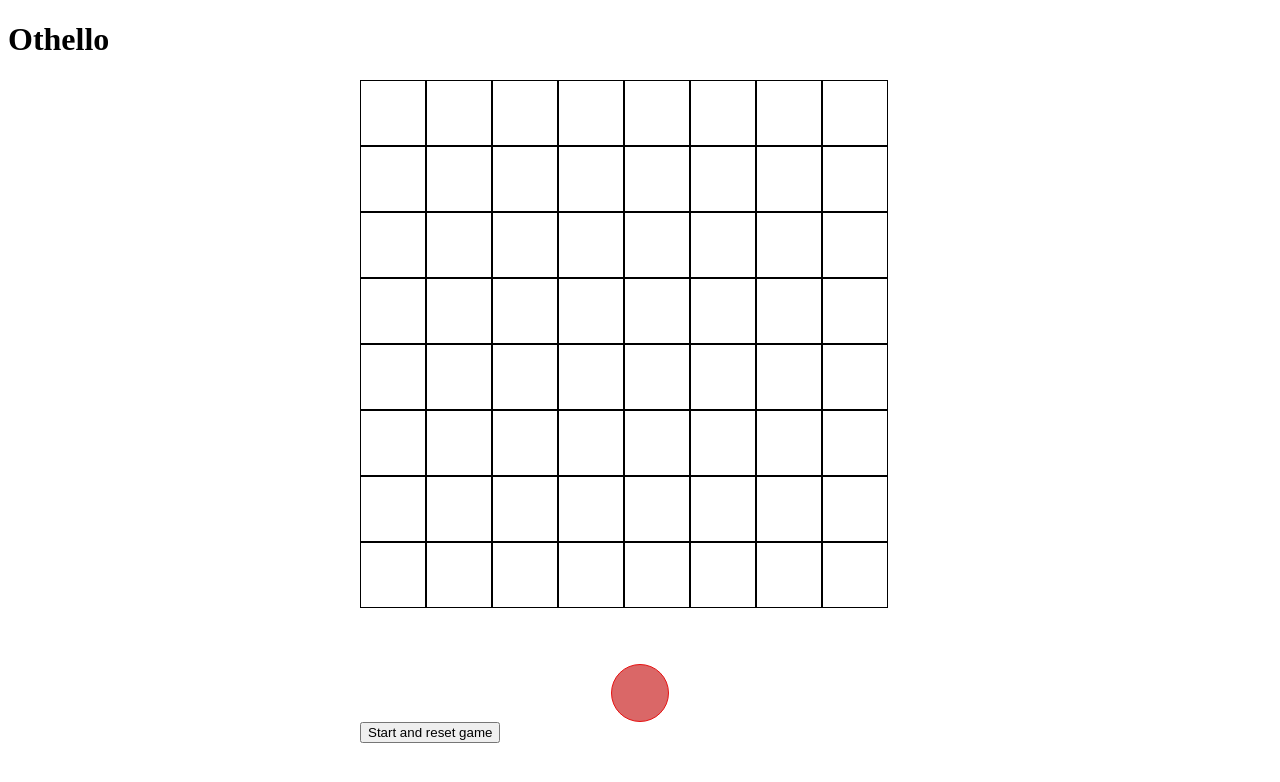
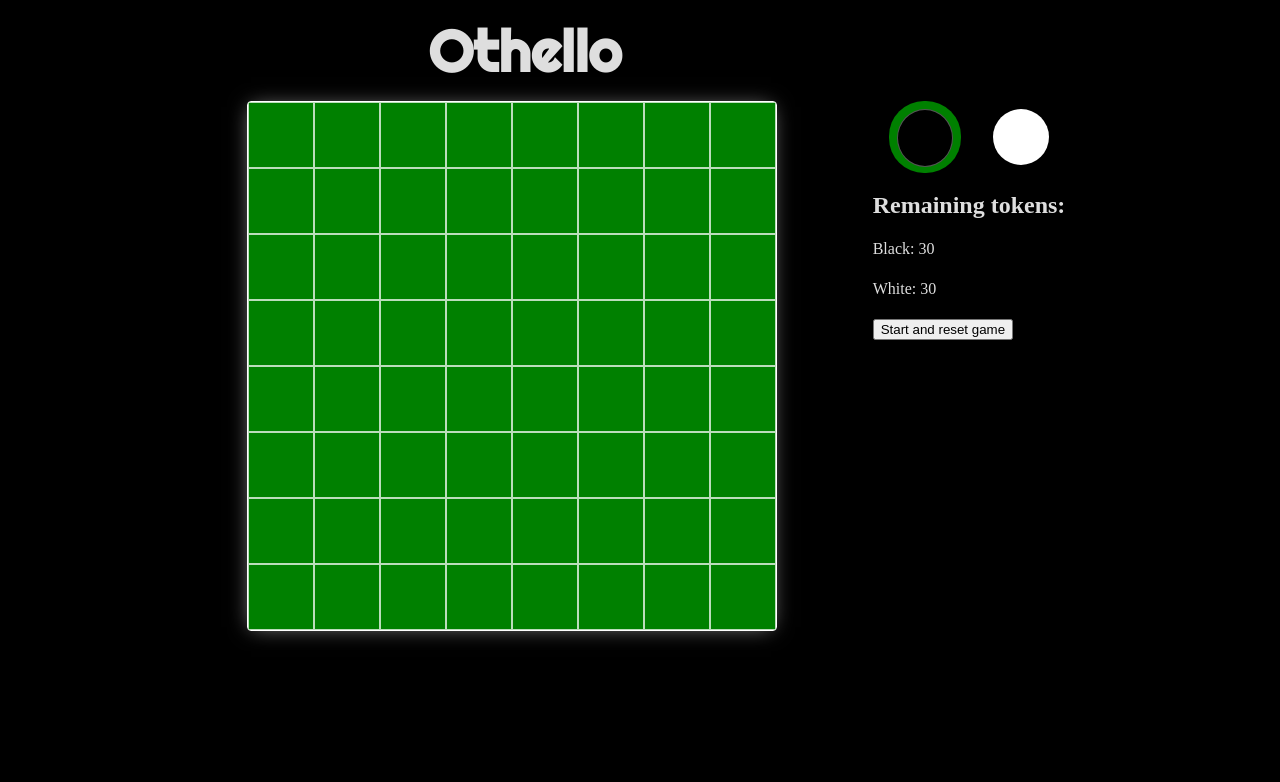
Before and after one commit to Camilaf19/othello-game, a React (Create React App) app: page / in a window 1280 px wide. Shown: the top 782 px of the page. Built offline with nearby package versions, Linux system fonts and the light colour scheme.

Commit message:
Adding styles

```diff
--- a/src/App.tsx
+++ b/src/App.tsx
@@ -1,44 +1,64 @@
 import { useState } from 'react'
-/* import { Player } from './classes/Player' */
 import { Token } from './components/Token'
-import { Board, Cell } from './classes/matriz'
+import { Board } from './classes/board'
+import { Cell } from './classes/cells'
 
 function App() {
-  const boardI = new Board(8, 8)
-  const [board, setBoard] = useState(boardI)
+  const initializeBoard = new Board(8, 8)
+  const [board, setBoard] = useState(initializeBoard)
+  const newBoard = board.initBoard()
   const [turn, setTurn] = useState(1)
-  const newBoard = board.initBoard()
+  const [whiteTokens, setWhiteTokens] = useState(30)
+  const [blackTokens, setBlackTokens] = useState(30)
 
+  function handleClickBoard(irow: number, icol: number): void {
+    const cell = new Cell(irow, icol, turn)
+    let cellValue = cell.validateMove(board)
+    let changeTurn = false
 
-  function handleClick(irow: number, icol: number): void {
-    const cell = new Cell(irow, icol, turn)
-    cell.verificarvecinos(newBoard)
-   /*  turn === 1 ?  board.cells[irow][icol] = 1 : board.cells[irow][icol] = 2  esto va pal otro lado  */
+    if ((turn === 1 || turn === 2) && cellValue === 0) {
+      setWhiteTokens(whiteTokens)
+      setBlackTokens(blackTokens)
+    } else if (turn === 1 && blackTokens > 0) {
+      cellValue = 1
+      setBlackTokens(blackTokens - 1)
+      changeTurn = true
+    } else if (turn === 2 && whiteTokens > 0) {
+      cellValue = 2
+      setWhiteTokens(whiteTokens - 1)
+      changeTurn = true
+    }
+
+    if (changeTurn) {
       const newTurn = turn === 1 ? 2 : 1
       setTurn(newTurn)
-
-
-    console.log(
-      `Clicked on cell (${irow}, ${icol}: ${board.cells[irow][icol]} ${turn} `
-    )
     }
 
+    if (blackTokens === 1 || whiteTokens === 0) {
+      //decir quien gano
+      alert('ya')
+      // setBoard(board)
+    }
+  }
   return (
-    <main className='board'>
+    <>
+      <header className='header-app'>
         <h1>Othello</h1>
-      <section className='game'>
+      </header>
+      <main className='app-main'>
+        <section className='board'>
           {board.cells.map((row, irow) => {
             return (
               <section
                 key={irow}
-              className='row'
+                className='rows'
               >
                 {row.map((_, icol) => {
                   return (
                     <section
                       key={icol}
-                    className='col'
-                    onClick={() => handleClick(irow, icol)}
+                      className='cols'
+                      onClick={() => handleClickBoard(irow, icol)}
                     >
                       {board.cells[irow][icol] === 0 && (
                         <div className='token-none' />
@@ -55,14 +75,35 @@
               </section>
             )
           })}
-
-        <section className='turn-container'>
-          <Token isSelected={turn === 2}></Token>
-          <Token isSelected={turn === 1}></Token>
         </section>
-        <button onClick={() => setBoard(newBoard)}>Start and reset game</button>
+        <section className='aside-container'>
+          <article className='turns-container'>
+            <Token
+              classname='token-black'
+              isSelected={turn === 1}
+            ></Token>
+            <Token
+              classname='token-white'
+              isSelected={turn === 2}
+            ></Token>
+          </article>
+          <article>
+            <h2>Remaining tokens:</h2>
+            <p>Black: {blackTokens}</p>
+            <p>White: {whiteTokens}</p>
+            <button
+              onClick={() => {
+                setBoard(newBoard)
+                setWhiteTokens(30)
+                setBlackTokens(30)
+              }}
+            >
+              Start and reset game
+            </button>
+          </article>
         </section>
       </main>
+    </>
   )
 }
 
--- /dev/null
+++ b/src/classes/board.ts
@@ -0,0 +1,22 @@
+export class Board {
+  rows: number
+  cols: number
+  cells: number[][]
+
+  constructor(rows: number, cols: number) {
+    this.rows = rows
+    this.cols = cols
+    this.cells = Array(rows)
+      .fill(0)
+      .map(() => Array(cols).fill(0))
+  }
+
+  initBoard(): Board {
+    const newBoard = new Board(this.rows, this.cols)
+    newBoard.cells[3][3] = 2
+    newBoard.cells[3][4] = 1
+    newBoard.cells[4][3] = 1
+    newBoard.cells[4][4] = 2
+    return newBoard
+  }
+}
--- /dev/null
+++ b/src/classes/cells.ts
@@ -0,0 +1,41 @@
+import { Board } from './board'
+
+export class Cell extends Board {
+  neighbors: number[][]
+
+  constructor(rows: number, cols: number, public currentPlayer: number) {
+    super(rows, cols)
+    this.neighbors = [
+      [-1, 0], // arriba
+      [0, 1], // derecha
+      [1, 0], // abajo
+      [0, -1], // izquierda
+    ]
+    this.currentPlayer = currentPlayer // turns: 1= black token 2= white token
+  }
+
+  validateMove(Board: Board): number {
+    if (Board.cells[this.rows][this.cols] !== 0) {
+      return 0
+    }
+
+    this.neighbors.map((direction) => {
+      let row = this.rows + direction[0]
+      let col = this.cols + direction[1]
+
+      if (row >= 0 && row < 8 && col >= 0 && col < 8) {  //no salir del tablero
+          let valueAdjacent = Board.cells[row][col]
+           console.log(Board.cells[row][col])
+        if (valueAdjacent === 3 - this.currentPlayer) {  // pintar y capturar ficha adyacente del oponente
+            Board.cells[this.rows][this.cols] = this.currentPlayer
+            Board.cells[row][col] = this.currentPlayer
+          /*   row += direction[0]
+            col += direction[1]  //solo hace cadena de 3, arreglar a toda la fila mirar el while
+             Board.cells[row][col] = this.currentPlayer  */
+        }
+      }
+
+    })
+    return Board.cells[this.rows][this.cols]
+  }
+}
--- a/src/classes/matriz.ts
+++ /dev/null
@@ -1,65 +0,0 @@
-/* import { PlayerToken } from './Player' */
-// import { Player } from './Player'
-export class Board {
-  rows: number
-  cols: number
-  cells: number[][]
-
-  constructor(rows: number, cols: number) {
-    this.rows = rows
-    this.cols = cols
-    this.cells = Array(rows)
-      .fill(0)
-      .map(() => Array(cols).fill(0))
-  }
-
-  initBoard(): Board {
-    const newBoard = new Board(this.rows, this.cols)
-    newBoard.cells[3][3] = 2
-    newBoard.cells[3][4] = 1
-    newBoard.cells[4][3] = 1
-    newBoard.cells[4][4] = 2
-    return newBoard
-  }
-}
-
-type Position = [number, number]
-
-export class Cell extends Board {
-  position: Position
-  neighbors: number[][]
-
-  constructor(rows: number, cols: number, public currentPlayer: number) {
-    super(rows, cols)
-    this.position = [rows, cols]
-    this.neighbors = [
-      [-1, 0], // arriba
-      [0, 1], // derecha
-      [1, 0], // abajo
-      [0, -1], // izquierda
-    ]
-    this.currentPlayer = currentPlayer
-  }
-
-  verificarvecinos(Board: Board) {
-    if (Board.cells[this.rows][this.cols] !== 0) {
-      return console.log('ya esta ocupada')
-    }
-
-    this.neighbors.map((direction) => {
-      const row = this.rows + direction[0]
-      const col = this.cols + direction[1]
-     if (row >= 0 && row < 8 && col >= 0 && col < 8) {
-        let adjacentCell = Board.cells[row][col]
-       if (adjacentCell === 3 - this.currentPlayer) {
-         Board.cells[this.rows][this.cols] = this.currentPlayer
-         console.log('sirve', this.currentPlayer)
-       }
-
-      }
-
-
-
-    })
-  }
-}
--- a/src/components/Token.tsx
+++ b/src/components/Token.tsx
@@ -1,16 +1,16 @@
- //import { Player } from "../classes/matriz"
 
 interface myProps {
   isSelected: boolean
-
- /*  turn: Player */
+  classname: string
 }
 
-export const Token = ({ isSelected}: myProps) => {
- const className = isSelected ? 'token-selected' : 'token-none'
+export const Token = ({ isSelected, classname}: myProps) => {
+  const className = isSelected ? 'token-selected' : 'token-none'
   return (
     <>
-      <div className={className}></div>
+      <section className={className}>
+        <div className={classname}></div>
+      </section>
     </>
   )
 }
--- a/src/index.css
+++ b/src/index.css
@@ -1,29 +1,53 @@
-#root {
-  height: 100vh;
+@import url('https://fonts.googleapis.com/css2?family=Righteous&display=swap');
+:root {
+  font-size: 16px;
+  line-height: 24px;
+  font-weight: 400;
+  color: rgba(255, 255, 255, 0.87);
+  background-color: black;
 }
 
-
-.game {
-  height: 35em;
-  width: 35em;
-  display: table;
-  margin: auto;
+body {
+  margin: 0px;
+  height: 100%;
+}
+.header-app {
+  display: flex;
+  flex-direction: column;
+  align-items: center;
+  padding-right: 8em;
+  font-family: 'Righteous', cursive;
+  font-size: 1.8em;
+}
+.app-main {
+  margin: 0px;
+  display: flex;
+  justify-content: center;
+}
+.board {
+  height: 33em;
+  width: 33em;
+  margin: 0em 4em;
+  border: solid rgb(255, 255, 255) 1px;
+  border-radius: 4px;
+  box-shadow: -1px 1px 20px -5px rgba(255, 255, 255, 0.555);
 }
 
-.row {
+.rows {
   display: flex;
 }
-.col {
+.cols {
   width: 4em;
   height: 4em;
-  border: solid black 1px;
+  border: solid rgba(255, 255, 255, 0.733) 1px;
+  /*  border-radius: 2px; */
+  background-color: #008000;
 }
 
 .token-none {
   display: flex;
   height: 3.5em;
   width: 3.5em;
-  border-radius: 50%;
   margin: auto;
 }
 
@@ -34,6 +58,7 @@
   border-radius: 50%;
   margin: auto;
   background-color: black;
+   border: solid rgba(255, 255, 255, 0.329) 1px;
 }
 
 .token-white {
@@ -43,15 +68,24 @@
   border-radius: 50%;
   margin: auto;
   background-color: white;
-   border: solid black 1px;
 }
 
 .token-selected {
   display: flex;
   height: 3.5em;
   width: 3.5em;
-  border-radius: 50%;
   margin: auto;
-  background-color: rgb(218, 103, 103);
-   border: solid rgb(231, 17, 17) 1px;
+  background-color: #008000;
+  border-radius: 35px;
+  padding: 0.5em;
 }
+
+.aside-container {
+  display: flex;
+  flex-direction: column;
+  margin: 0em 2em;
+}
+
+.turns-container {
+  display: flex;
+}
--- a/src/index.tsx
+++ b/src/index.tsx
@@ -2,7 +2,6 @@
 import ReactDOM from 'react-dom/client';
 import './index.css';
 import App from './App';
-import reportWebVitals from './reportWebVitals';
 
 const root = ReactDOM.createRoot(
   document.getElementById('root') as HTMLElement
@@ -12,8 +11,3 @@
     <App />
   </React.StrictMode>
 );
-
-// If you want to start measuring performance in your app, pass a function
-// to log results (for example: reportWebVitals(console.log))
-// or send to an analytics endpoint. Learn more: https://bit.ly/CRA-vitals
-reportWebVitals();
--- a/src/reportWebVitals.ts
+++ /dev/null
@@ -1,15 +0,0 @@
-import { ReportHandler } from 'web-vitals';
-
-const reportWebVitals = (onPerfEntry?: ReportHandler) => {
-  if (onPerfEntry && onPerfEntry instanceof Function) {
-    import('web-vitals').then(({ getCLS, getFID, getFCP, getLCP, getTTFB }) => {
-      getCLS(onPerfEntry);
-      getFID(onPerfEntry);
-      getFCP(onPerfEntry);
-      getLCP(onPerfEntry);
-      getTTFB(onPerfEntry);
-    });
-  }
-};
-
-export default reportWebVitals;
```
Also changed, not shown: src/classes/Player.ts (+8 -4 lines), src/read.md (+4 -0 lines). Lines whose indentation alone changed are shown as unchanged.
